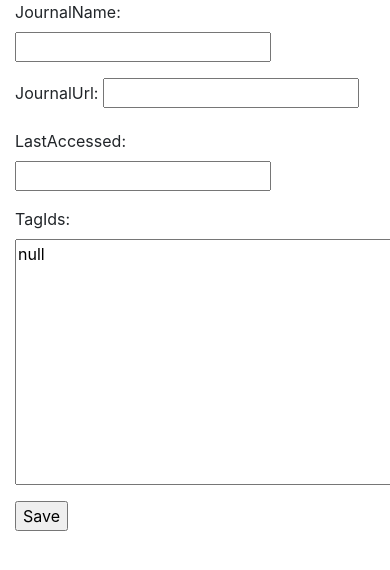
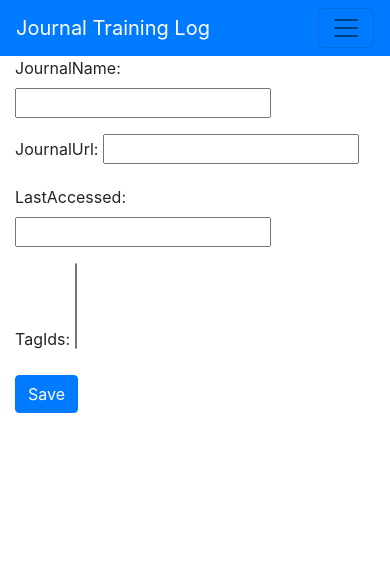
Before and after one commit to Andrew-McMahon7/learnjournal, a Django app: page /createResource in a window 390 px wide; the page is wider, and only the part inside the window is pictured. Shown: the top 570 px of that part. Run offline with Django 3.2, Linux system fonts and the light colour scheme; data that the repository does not hold is empty; some libraries are stand-ins or nearby versions.

Commit message:
BEFORE THINGS GO WRONG

```diff
--- a/journal/forms.py
+++ b/journal/forms.py
@@ -1,3 +1,4 @@
+from django.db.models import fields
 from django.db.models.base import Model
 from django.forms import ModelForm
 from journal.models import JournalResource, Resource
@@ -8,6 +9,7 @@ class JournalResourceForm(ModelForm):
               model = JournalResource
               fields = '__all__'
 
+
 # # Creating a form to add an article.
 # form = ArticleForm()
 
--- a/journal/models.py
+++ b/journal/models.py
@@ -9,17 +9,21 @@ class Resource(models.Model):
     url = models.URLField()
 
 
+class TagsResource(models.Model):
+    tagName = models.CharField(max_length=200)
+    tagUrl = models.URLField()
+    imageUrl = models.URLField(blank = True)
+
+    def __str__(self):
+        return self.tagName
+
 class JournalResource(models.Model):
     journalName = models.CharField(max_length=200)
     journalUrl = models.URLField()
     lastAccessed = models.DateTimeField()
-    tagIds = models.JSONField(blank = True)
+    tagIds = models.ManyToManyField(TagsResource)
 
 
-class TagsResource(models.Model):
-    tagName = models.CharField(max_length=200)
-    tagUrl = models.URLField()
-    imageUrl = models.URLField(blank = True)
 
 
 class ContactsResource(models.Model):
--- a/journal/templates/addResource.html
+++ b/journal/templates/addResource.html
@@ -1,15 +1,14 @@
-<link rel="stylesheet" href="https://stackpath.bootstrapcdn.com/bootstrap/4.3.1/css/bootstrap.min.css" integrity="sha384-ggOyR0iXCbMQv3Xipma34MD+dH/1fQ784/j6cY/iJTQUOhcWr7x9JvoRxT2MZw1T" crossorigin="anonymous">
-<script src="https://stackpath.bootstrapcdn.com/bootstrap/4.3.1/js/bootstrap.min.js" integrity="sha384-JjSmVgyd0p3pXB1rRibZUAYoIIy6OrQ6VrjIEaFf/nJGzIxFDsf4x0xIM+B07jRM" crossorigin="anonymous"></script>
+{% extends 'basic_generic.html' %}
 
 
-<div class="container col-xs-*">
+{% block content %}
 
     <form method="POST">{% csrf_token %}
 
     {{ form.as_p }}
 
-    <input type="submit" value="Save">
+    <button class = "btn btn-primary" type="submit">Save</button>
 
     </form>
 
-</div>
+{% endblock content %}
--- a/journal/templates/basic_generic.html
+++ b/journal/templates/basic_generic.html
@@ -2,23 +2,57 @@
 <html lang="en">
 <head>
     <link rel="stylesheet" href="https://stackpath.bootstrapcdn.com/bootstrap/4.3.1/css/bootstrap.min.css" integrity="sha384-ggOyR0iXCbMQv3Xipma34MD+dH/1fQ784/j6cY/iJTQUOhcWr7x9JvoRxT2MZw1T" crossorigin="anonymous">
-    <script src="https://stackpath.bootstrapcdn.com/bootstrap/4.3.1/js/bootstrap.min.js" integrity="sha384-JjSmVgyd0p3pXB1rRibZUAYoIIy6OrQ6VrjIEaFf/nJGzIxFDsf4x0xIM+B07jRM" crossorigin="anonymous"></script>
 
-    <title>{% block title %}My amazing site{% endblock %}</title>
+    <script src="https://code.jquery.com/jquery-3.4.1.slim.min.js" integrity="sha384-J6qa4849blE2+poT4WnyKhv5vZF5SrPo0iEjwBvKU7imGFAV0wwj1yYfoRSJoZ+n" crossorigin="anonymous"></script>
+    <script src="https://cdn.jsdelivr.net/npm/popper.js@1.16.0/dist/umd/popper.min.js" integrity="sha384-Q6E9RHvbIyZFJoft+2mJbHaEWldlvI9IOYy5n3zV9zzTtmI3UksdQRVvoxMfooAo" crossorigin="anonymous"></script>
+    <script src="https://stackpath.bootstrapcdn.com/bootstrap/4.4.1/js/bootstrap.min.js" integrity="sha384-wfSDF2E50Y2D1uUdj0O3uMBJnjuUD4Ih7YwaYd1iqfktj0Uod8GCExl3Og8ifwB6" crossorigin="anonymous"></script>
+
+
+    <title>{% block title %}MyJournal App{% endblock %}</title>
 </head>
 
 <body>
-    <h1>Hello world!</h1>
-    <div id="sidebar">
-        {% block sidebar %}
-        <ul>
-            <li><a href="/">Home</a></li>
-            <li><a href="/blog/">Blog</a></li>
-        </ul>
-        {% endblock %}
+
+    <div id="navbar">
+        <nav class="navbar navbar-expand-lg navbar-light bg-primary">
+            <a class="navbar-brand text-white" href="#">Journal Training Log</a>
+            <button class="navbar-toggler" type="button" data-toggle="collapse" data-target="#navbarSupportedContent" aria-controls="navbarSupportedContent" aria-expanded="false" aria-label="Toggle navigation">
+              <span class="navbar-toggler-icon"></span>
+            </button>
+
+            <div class="collapse navbar-collapse" id="navbarSupportedContent">
+              <ul class="navbar-nav mr-auto">
+                <li class="nav-item active">
+                  <a class="nav-link text-white" href="#">View Resources <span class="sr-only">(current)</span></a>
+                </li>
+                <li class="nav-item">
+                  <a class="nav-link text-white" href="#">Link</a>
+                </li>
+                <li class="nav-item dropdown">
+                  <a class="nav-link dropdown-toggle" href="#" id="navbarDropdown" role="button" data-toggle="dropdown" aria-haspopup="true" aria-expanded="false">
+                    Dropdown
+                  </a>
+                  <div class="dropdown-menu" aria-labelledby="navbarDropdown">
+                    <a class="dropdown-item" href="#">Action</a>
+                    <a class="dropdown-item" href="#">Another action</a>
+                    <div class="dropdown-divider"></div>
+                    <a class="dropdown-item" href="#">Something else here</a>
+                  </div>
+                </li>
+                <li class="nav-item">
+                  <a class="nav-link disabled" href="#" tabindex="-1" aria-disabled="true">Disabled</a>
+                </li>
+              </ul>
+              <form class="form-inline my-2 my-lg-0">
+                <input class="form-control mr-sm-2" type="search" placeholder="Search" aria-label="Search">
+                <button class="btn btn-outline-success my-2 my-sm-0" type="submit">Search</button>
+              </form>
+            </div>
+          </nav>
     </div>
 
-    <div id="content">
+
+    <div class = "container col-xs-*" id="content">
         {% block content %}{% endblock %}
     </div>
 </body>
--- a/learnjournal/settings.py
+++ b/learnjournal/settings.py
@@ -39,6 +39,7 @@ INSTALLED_APPS = [
     'django.contrib.staticfiles',
     'journal',
     'bootstrap3',
+    'jquery',
 ]
 
 MIDDLEWARE = [
```
Also changed, not shown: journal/templates/alljournalresources.html (+1 -8 lines).
